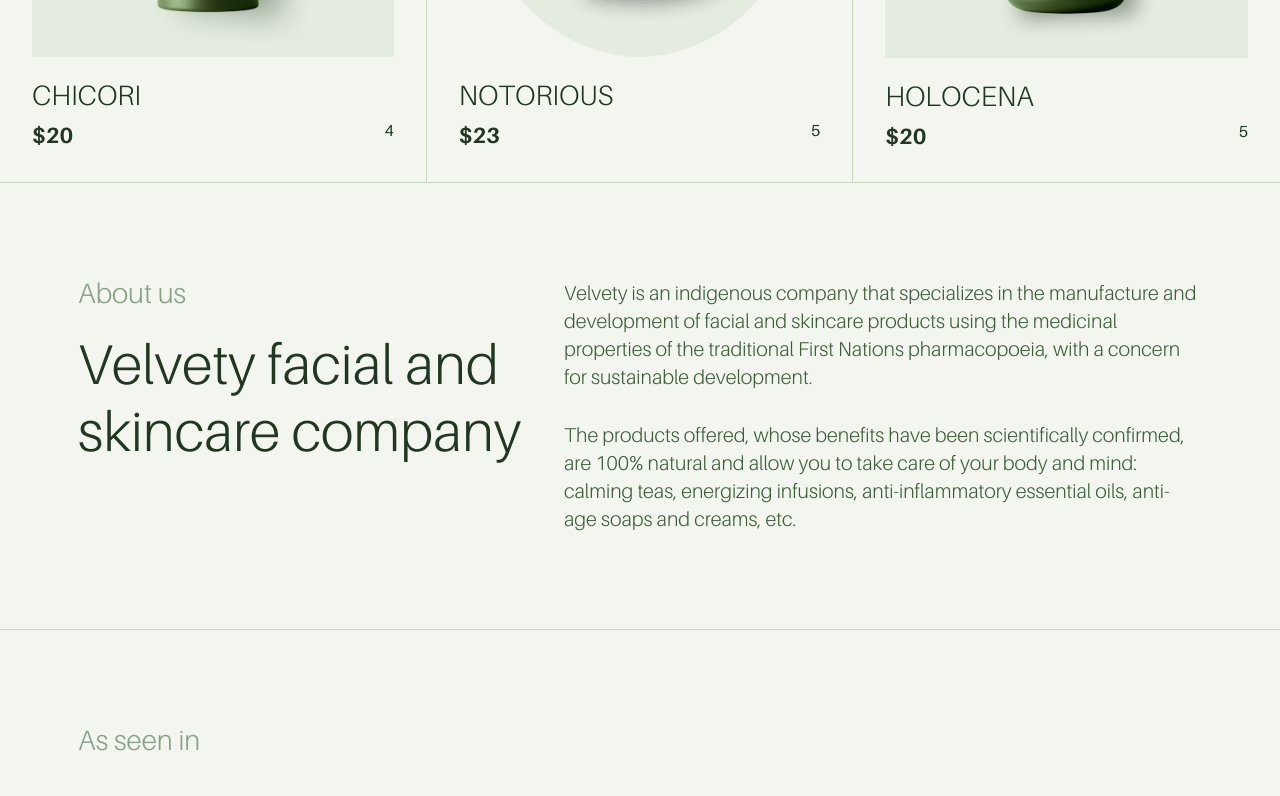
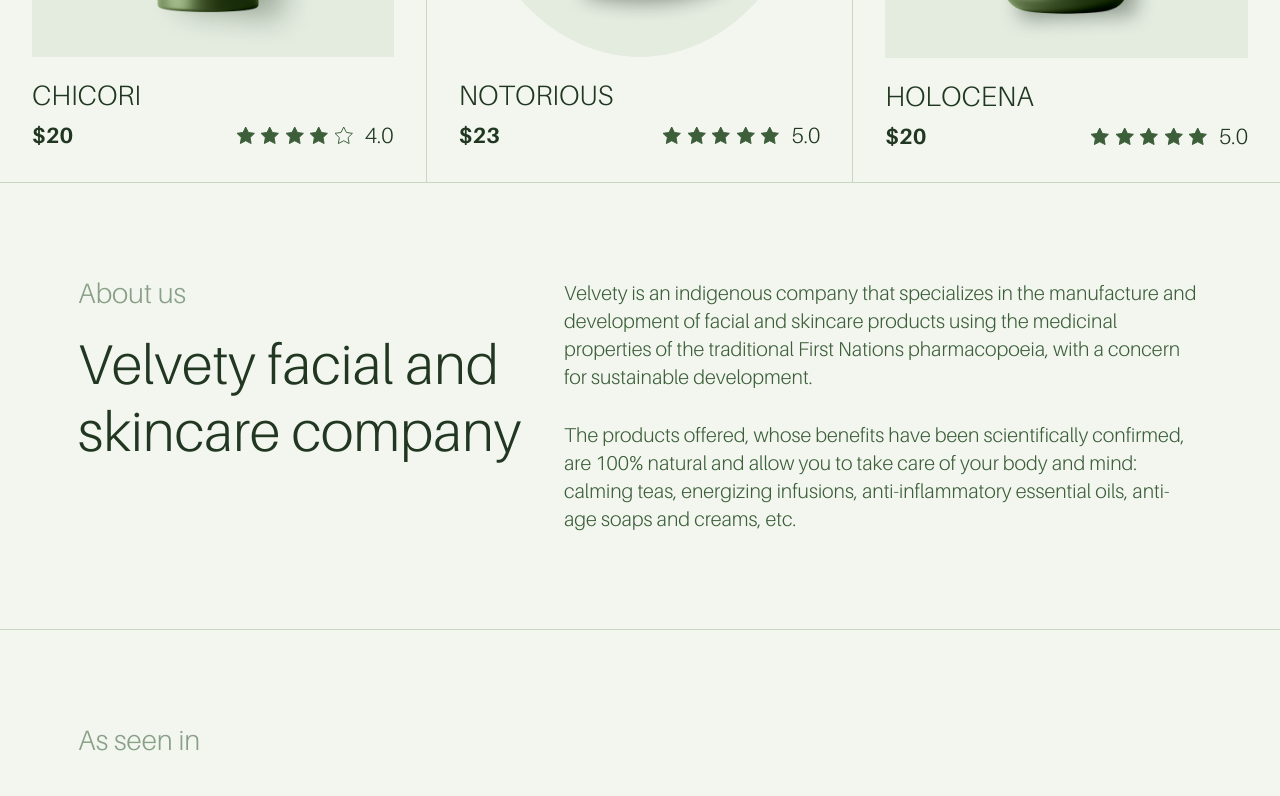
Before and after one commit to ZinMari/velvety, a Next.js app: page / in a window 1280 px wide. Shown: the part 2080-2876 px from the top of the page. Built offline with nearby package versions, Linux system fonts and the light colour scheme.

Commit message:
add starRating to the ProductCard component

```diff
--- a/ui/ProductCard/index.tsx
+++ b/ui/ProductCard/index.tsx
@@ -2,6 +2,7 @@ import clsx from "clsx";
 
 import styles from "./style.module.scss";
 import Typography from "../Typography";
+import StarRating from "../StarRating";
 
 interface ProductCardProps {
   className?: string;
@@ -47,7 +48,10 @@ const ProductCard: React.FC<ProductCardProps> = ({
         </Typography>
         <div className={styles.productCardWrapData}>
           <p className={styles.productCardPrice}>{`$${price}`}</p>
-          <p className={styles.productCardRating}>{rating}</p>
+          <div className={styles.productCardRating}>
+            <StarRating value={rating} className={styles.productCardStars} />
+            <span>{rating.toFixed(1)}</span>
+          </div>
         </div>
       </div>
     </article>
--- a/ui/ProductCard/style.module.scss
+++ b/ui/ProductCard/style.module.scss
@@ -33,6 +33,15 @@
   }
 
   &Rating {
+    display: flex;
+    gap: 12px;
+    align-items: center;
+    font-size: 22px;
+    font-weight: 300;
+  }
+
+  &Stars {
+    width: 116px;
   }
 
   &MinVariant {
```
